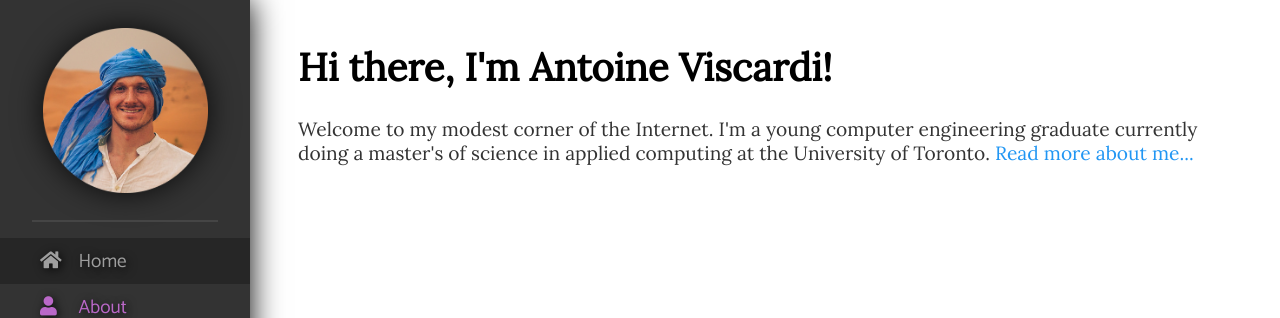
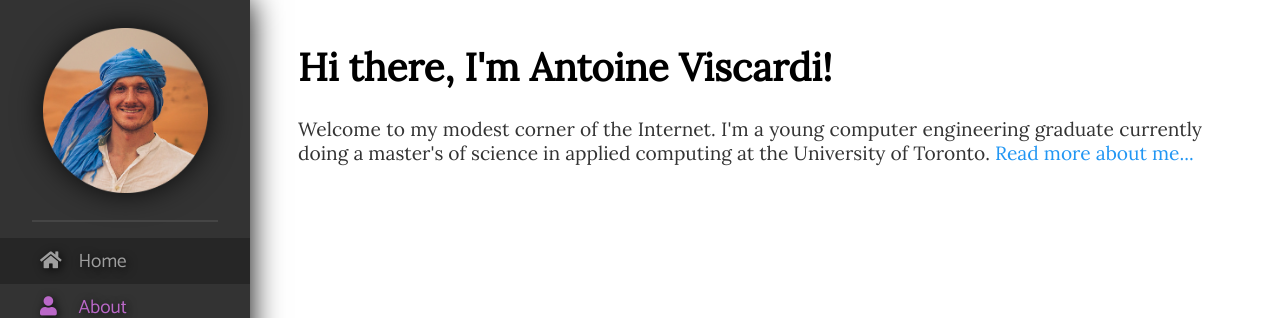
Before and after one commit to Madibam/antoineviscardi.github.io, a Jekyll site: the page built from index.html, in a window 1280 px wide. Shown: the top 318 px of the page. Built offline with Jekyll 4.4.1, drawn with Linux system fonts in a browser that asks for light colours; nearby versions of some CDN libraries.

Commit message:
justify text and max width

```diff
--- a/_layouts/default.html
+++ b/_layouts/default.html
@@ -2,7 +2,6 @@
 
 <html>
 	<head>
-        {{ jekyll.environment }}
         {% if jekyll.environment == 'production' %}
         {% include analytics.html %}
         {% endif %}
--- a/css/main.sass
+++ b/css/main.sass
@@ -53,6 +53,8 @@
     font-size: 1.2rem
     justify-self: start
     width: 100%
+    max-width: 1000px
+    text-align: justify
 
 body
     margin: 0
```
